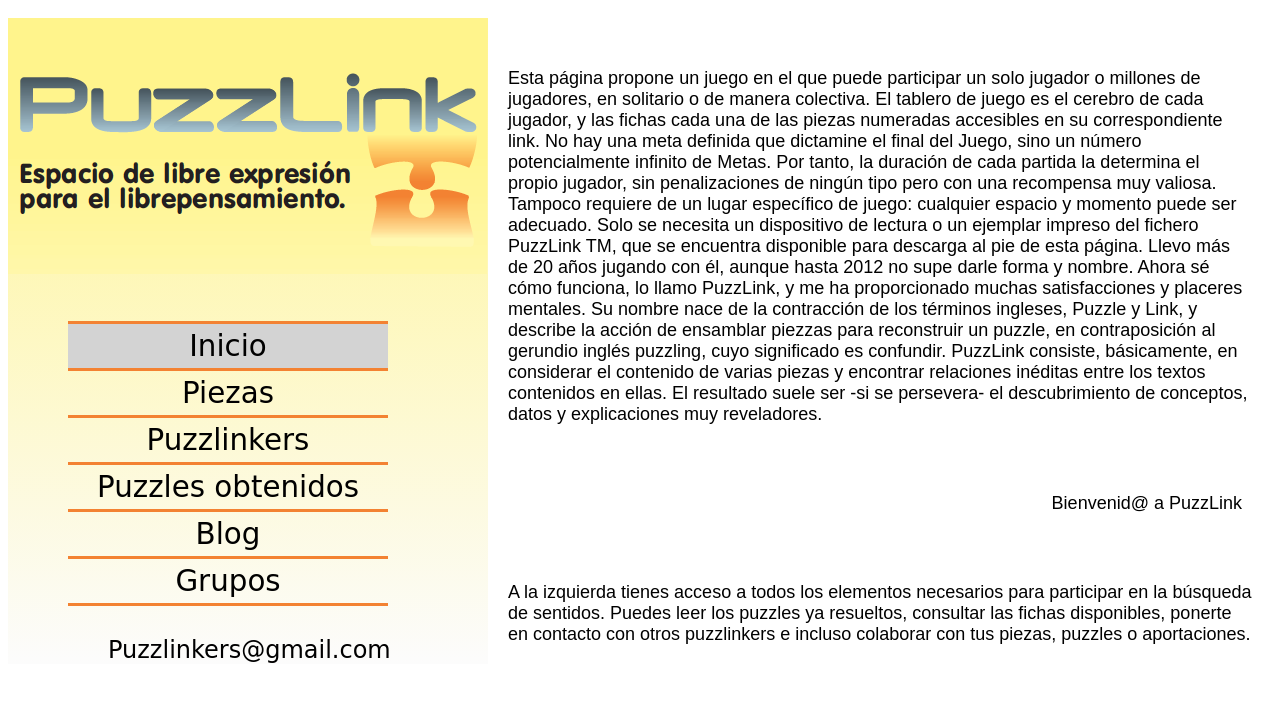
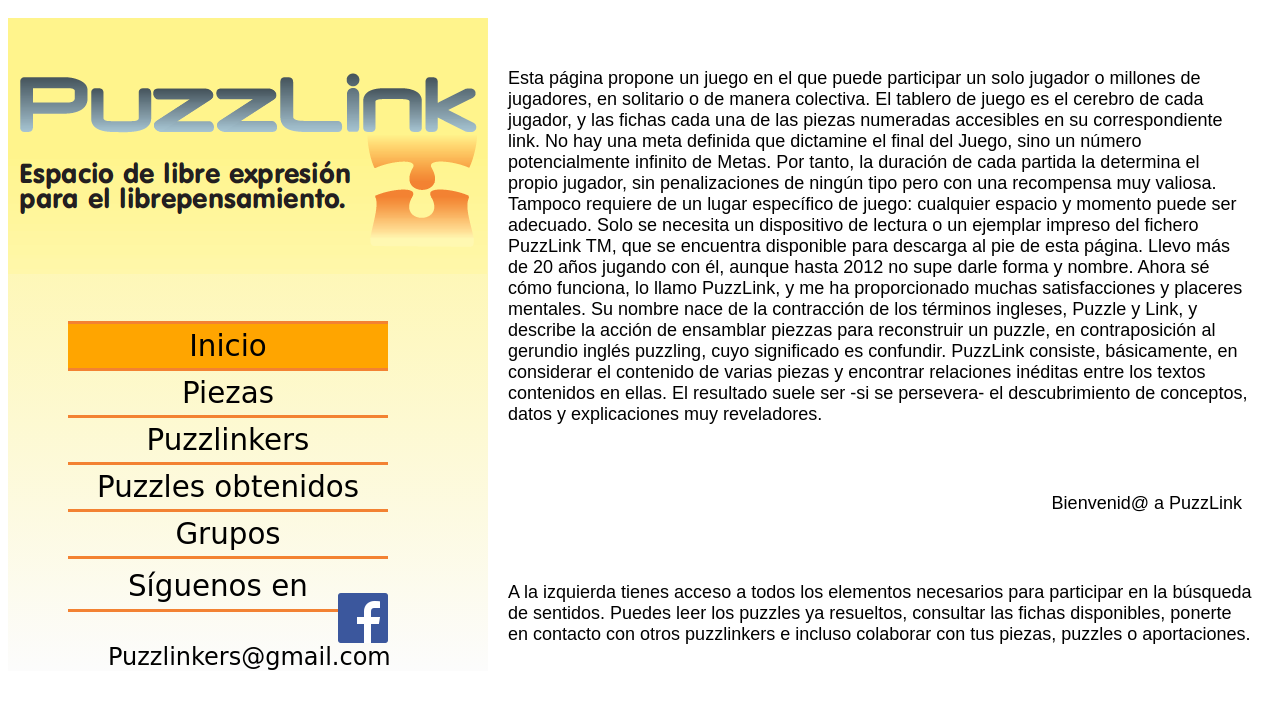
Before and after one commit to beatlm/PUZZLINK, a PHP site: page / in a window 1280 px wide. Shown: the top 709 px of the page. Run offline with PHP 8.4, Linux system fonts and the light colour scheme; some libraries are stand-ins or nearby versions.

Commit message:
Version 6sept
Menu seleccionable
Facebook

```diff
--- a/index.css
+++ b/index.css
@@ -294,3 +294,30 @@ height:37px;
 margin-bottom:30px;
 float:right;
 }
+
+ #iconfb{
+	margin-top:-39px;
+	float:right;
+ }
+ #divfb{
+	 height: 50px;
+	 	width: 320px;
+
+
+	float: center;
+
+	margin-left: 60px;
+	margin-top: -3px;
+
+	border-color: rgb(243, 130, 50);
+	border-style: solid;
+	border-width: 3px 0 3px 0;
+
+ }
+ #fb{
+	 margin-left: 60px;
+	margin-top: 10px;
+	font-size: 22pt;
+	font-family: "Comic Sans MS", bold;
+	border-color: rgb(243, 130, 50);
+ }
--- a/index.html
+++ b/index.html
@@ -42,12 +42,12 @@
 			alt="Espacio de libre expresion para el librepensamiento" width="479"
 			height="256" />
 		<div id="botonera">
-			<button id="menu0" class="menu" onclick="mostrar(0);">Inicio</button>
-			<button id="menu1" class="menu" onclick="mostrar(1);">Piezas</button>
-			<button id="menu2" class="menu" onclick="mostrar(2);">Puzzlinkers</button>
-			<button id="menu3" class="menu">Puzzles obtenidos</button>
-			<button id="menu4" class="menu">Blog</button>
-			<button id="menu5" class="menu">Grupos</button>
+			<button id="menu0" class="menu" onclick="mostrar(0);" onmouseover="seleccionar(0);" onmouseout="deseleccionar()">Inicio</button>
+			<button id="menu1" class="menu" onclick="mostrar(1);" onmouseover="seleccionar(1);">Piezas</button>
+			<button id="menu2" class="menu" onclick="mostrar(2);" onmouseover="seleccionar(2);">Puzzlinkers</button>
+			<button id="menu3" class="menu" onmouseover="seleccionar(3);">Puzzles obtenidos</button>
+			<button id="menu4" class="menu" onmouseover="seleccionar(4);">Grupos</button>
+		<div id="divfb" onclick="window.open('http://www.facebook.com')"><p id="fb">Síguenos en </p><img id="iconfb" src="img/facebook.png"></div>
 		</div>
        <a id="mail" href="mailto:puzzlinkers@gmail.com">Puzzlinkers@gmail.com</a>
 	</div>
--- a/js/index.js
+++ b/js/index.js
@@ -5,10 +5,12 @@ $(document).ready(function(){
 	  $("#newPieza").hide();
 	  	$("#fondo").hide();
 		$("#buscar").hide();
-		$("#menu0").css("background-color","lightgray");
+		$("#menu0").css("background-color","orange");
 				$("#popupAlta").hide();
 });
 
+
+//Funcion para mostrar la seleccion de in boton onclick
 function mostrar(id){
 	$(".content2").hide();
 	$("#cMain").hide();
@@ -25,33 +27,118 @@ function mostrar(id){
 	switch(id){
 	case(0):
 		$("#cMain").show();
-		$("#menu0").css("background-color","lightgray");
+		$("#menu0").css("background-color","orange");
 	break;
 	case(1):
 		$("#cPiezas").show();
-		$("#menu1").css("background-color","lightgray");
+		$("#menu1").css("background-color","orange");
 		srchPcs(2172);//Buscamos la pieza de ejemplo
 	break;
 	case (2):
 		$("#contenidoF").show();
-		$("#menu2").css("background-color","lightgray");
+		$("#menu2").css("background-color","orange");
 	break;
 	case(3):
 		$("#contenidoA").show("slow");
-		$("#menu3").css("background-color","lightgray");
+		$("#menu3").css("background-color","orange");
 	break;
 	case(4):
 		$("#contenidoH").show("slow");
-		$("#menu4").css("background-color","lightgray");
+		$("#menu4").css("background-color","orange");
 	break;
 	case(5):
 		$("#contenidoH").show("slow");
-		$("#menu5").css("background-color","lightgray");
+		$("#menu5").css("background-color","orange");
 	break;
 	case(6)://Pantalla gris
 		$("#gris").show("slow");
 		//$("#menu5").css("background-color","lightgray");
 	break;
+	}
+}
+
+//Funcion para mostrar la seleccion de in boton onmouseover
+
+function seleccionar(id){
+	//$(".content2").hide();
+	//$("#cMain").hide();
+
+
+	deseleccionar(5);//Deseleccionamos todos
+
+	//HACERLO DINAMICO
+
+	switch(id){
+	case(0):
+	 if($("#menu0").css("background-color")=="transparent"){
+		$("#menu0").css("background-color","#FC9");}
+	break;
+	case(1):
+
+	  if($("#menu1").css("background-color") =="transparent"){
+		$("#menu1").css("background-color","#FC9");
+	  }
+
+	break;
+	case (2):
+	  if($("#menu2").css("background-color")=="transparent"){
+		$("#menu2").css("background-color","#FC9");
+	  }
+	break;
+	case(3):
+		  if($("#menu3").css("background-color")=="transparent"){
+		$("#menu3").css("background-color","#FC9");
+		  }
+	break;
+	case(4):
+	  if($("#menu4").css("background-color")=="transparent"){
+			$("#menu4").css("background-color","#FC9");}
+	break;
+	case(5):
+	  if($("#menu5").css("background-color")=="transparent"){
+			$("#menu5").css("background-color","#FC9");
+	  }
+	break;
+	}
+
+}
+
+function deseleccionar(id){
+
+	switch(id){
+		case (0):
+
+	 if($("#menu0").css("background-color")=="#FC9"){
+	$("#menu0").css("background-color","transparent");
+	 }
+	 break;
+
+	 case(1):
+	  if($("#menu1").css("background-color") =="#FC9"){
+	$("#menu1").css("background-color","transparent");
+	  }
+	  break;
+
+	  case(2):
+	   if($("#menu2").css("background-color")=="#FC9"){
+	$("#menu2").css("background-color","transparent");
+	   }
+	   break;
+	   case(3):
+	    if($("#menu3").css("background-color")=="#FC9"){
+	$("#menu3").css("background-color","transparent");
+		}
+		break;
+		case(4):
+		if($("#menu4").css("background-color")=="#FC9"){
+	$("#menu4").css("background-color","transparent");
+		}
+		case(5):
+		$("#menu0").css("background-color","transparent");
+		$("#menu1").css("background-color","transparent");
+		$("#menu2").css("background-color","transparent");
+		$("#menu3").css("background-color","transparent");
+		$("#menu4").css("background-color","transparent");
 	}
 }
 
```
Also changed, not shown: img/facebook.png (added).
